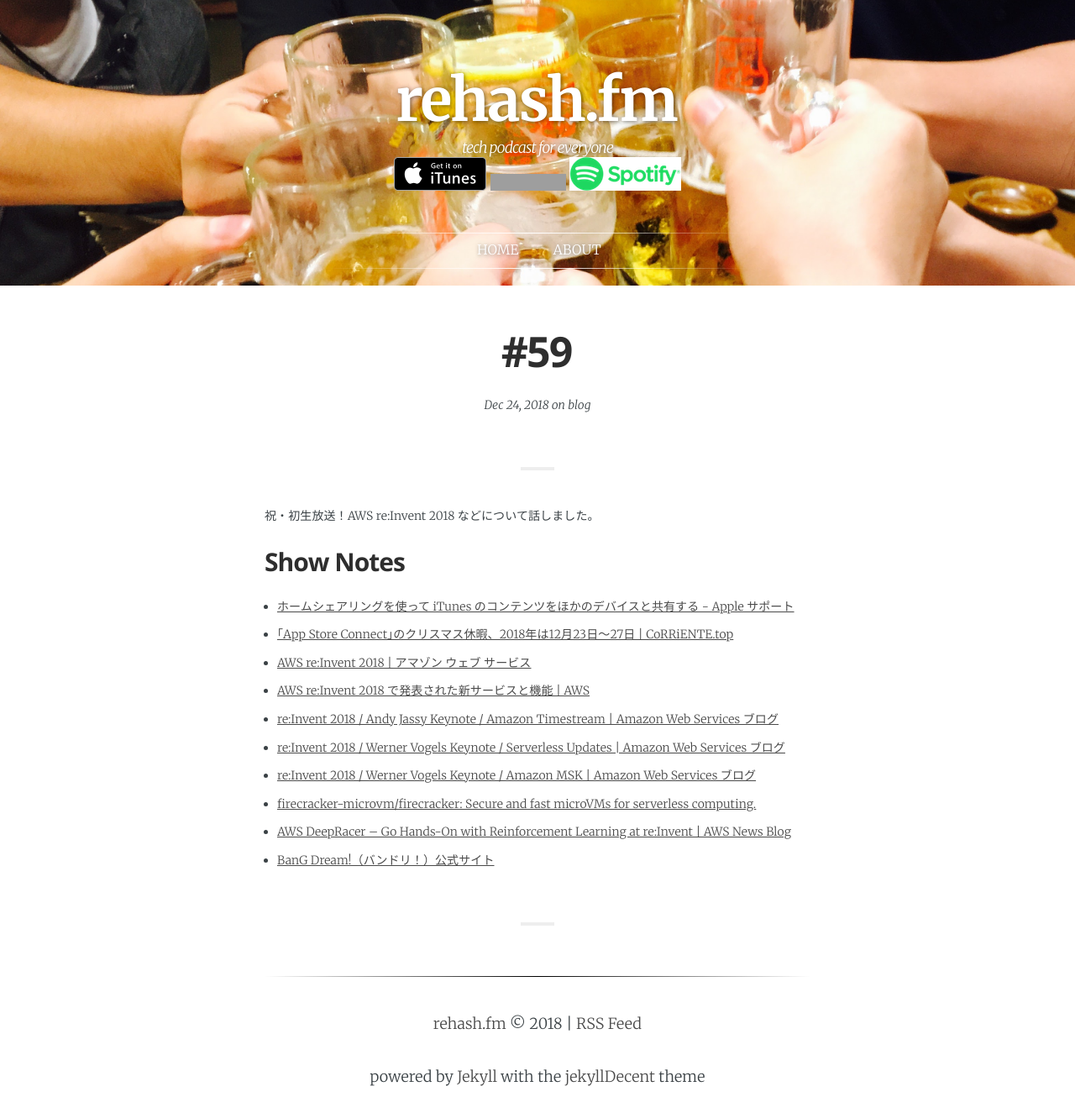
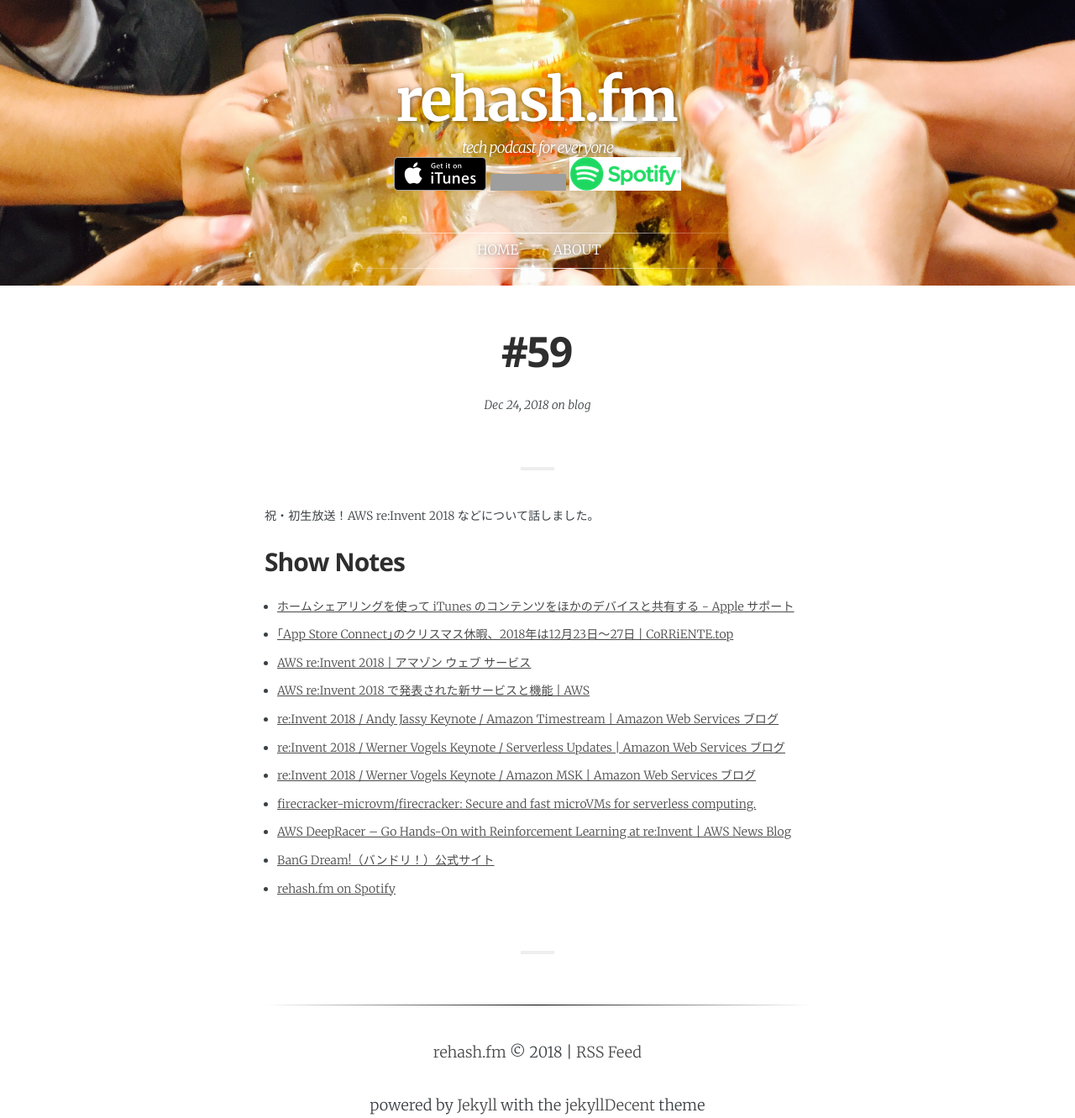
Before and after one commit to rehashfm/rehash.fm, a Jekyll site: the page built from _posts/2018-12-25-59.md, in a window 1280 px wide. Shown: the whole page at 84% size. Built offline with Jekyll 4.4.1, drawn with Linux system fonts in a browser that asks for light colours; some web fonts are replaced; before the commit the page ends 1297 px from its top, so only the background shows below that; grey boxes are pictures that could not be loaded.

Commit message:
add spotify link

```diff
--- a/_posts/2018-12-25-59.md
+++ b/_posts/2018-12-25-59.md
@@ -1,6 +1,6 @@
 ---
 layout:            post
-title:             "#59"
+title:             "#59 "
 date:              2018-12-25 00:00:00 +0900
 tags:              blog
 category:          Blog
@@ -20,3 +20,4 @@
 - [firecracker\-microvm/firecracker: Secure and fast microVMs for serverless computing\.](https://github.com/firecracker-microvm/firecracker){:target="_blank"}
 - [AWS DeepRacer – Go Hands\-On with Reinforcement Learning at re:Invent \| AWS News Blog](https://aws.amazon.com/jp/blogs/aws/aws-deepracer-go-hands-on-with-reinforcement-learning-at-reinvent/){:target="_blank"}
 - [BanG Dream\!（バンドリ！）公式サイト](https://bang-dream.com/){:target="_blank"}
+- [rehash\.fm on Spotify](https://open.spotify.com/show/566MddJLEJH7FCmGfMJSoH){:target="_blank"}
```
